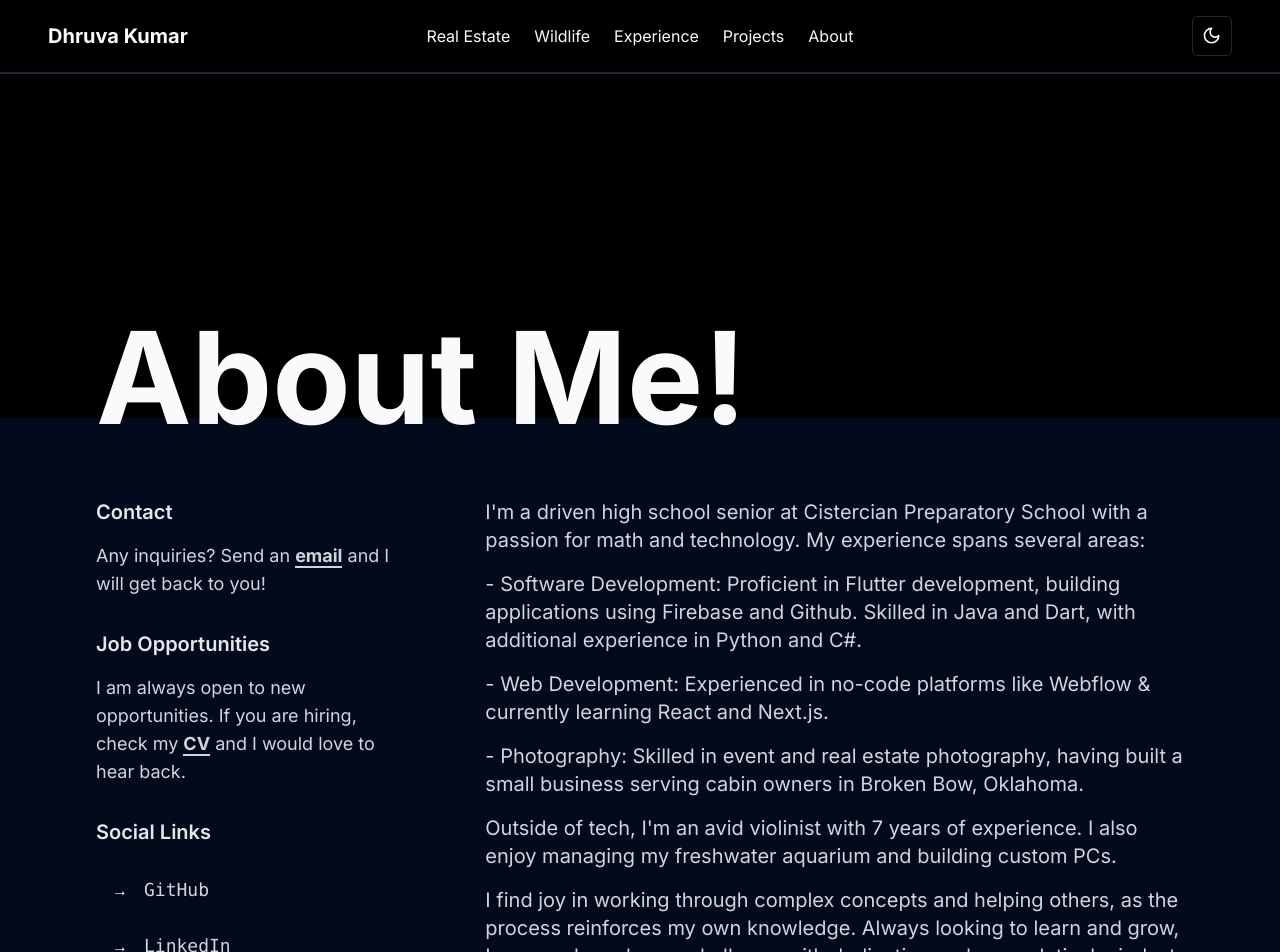
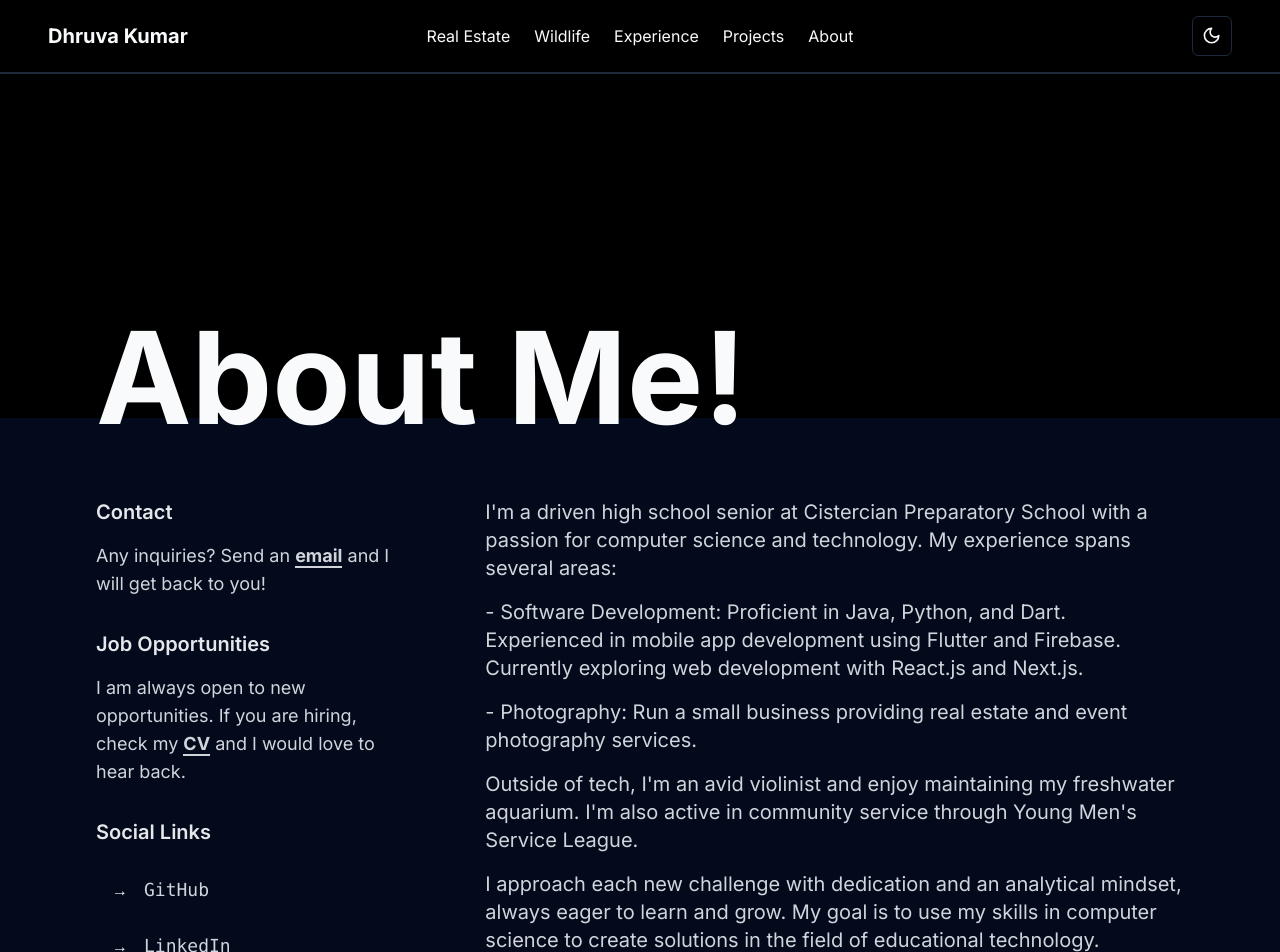
Before and after one commit to dhruva-dk/portfolio, a Next.js app: page /about in a window 1280 px wide. Shown: the top 952 px of the page. Built offline with nearby package versions, Linux system fonts and the light colour scheme.

Commit message:
Update user.js

```diff
--- a/constants/user.js
+++ b/constants/user.js
@@ -40,42 +40,42 @@ const userData = {
 
     ],
     about: {
-      title:
-        "High School Senior interested in Full Stack Development and Real Estate Photography",
+      title: "High School Senior Aspiring to Study Computer Science",
       description: [
-      `I'm a driven high school senior at Cistercian Preparatory School with a passion for math and technology. My experience spans several areas:`,
-      ``,
-      `- Software Development: Proficient in Flutter development, building applications using Firebase and Github. Skilled in Java and Dart, with additional experience in Python and C#.`,
-      ``,
-      ``,
-      `- Web Development: Experienced in no-code platforms like Webflow & currently learning React and Next.js.`,
-      ``,
-      `- Photography: Skilled in event and real estate photography, having built a small business serving cabin owners in Broken Bow, Oklahoma.`,
-      ``,
-      `Outside of tech, I'm an avid violinist with 7 years of experience. I also enjoy managing my freshwater aquarium and building custom PCs.`,
-      ``,
-      `I find joy in working through complex concepts and helping others, as the process reinforces my own knowledge. Always looking to learn and grow, I approach each new challenge with dedication and an analytical mindset.`,
-
-
+        `I'm a driven high school senior at Cistercian Preparatory School with a passion for computer science and technology. My experience spans several areas:`,
+        ``,
+        `- Software Development: Proficient in Java, Python, and Dart. Experienced in mobile app development using Flutter and Firebase. Currently exploring web development with React.js and Next.js.`,
+        ``,
+        ``,
+        `- Photography: Run a small business providing real estate and event photography services.`,
+        ``,
+        `Outside of tech, I'm an avid violinist and enjoy maintaining my freshwater aquarium. I'm also active in community service through Young Men's Service League.`,
+        ``,
+        `I approach each new challenge with dedication and an analytical mindset, always eager to learn and grow. My goal is to use my skills in computer science to create solutions in the field of educational technology.`,
       ],
-      //currentProject: "Tailwind Master Kit",
-      //currentProjectUrl: "https://tailwindmasterkit.com",
     },
     experience: [
 
       {
-        title: "Intern",
+        title: "Software Engineer Intern",
+        company: "Reality5D",
+        year: "2024",
+        companyLink: "reality5d.com",
+        desc: "Develop cross-platform mobile applications using React Native, Firebase and, Autogen. Collaborate with Git and GitHub.",
+      },
+      {
+        title: "IT Intern",
         company: "Sagiss",
         year: "2024",
         companyLink: "sagiss.com",
-        desc: "Took client calls and created team reports using SQL and Power BI.",
+        desc: "Wrote SQL queries to extract ticket data, built Power BI reports for client financial data, and managed support calls as a dispatcher.",
       },
       {
         title: "Math Instructor",
         company: "Mathnasium KV",
         year: "2023-2024",
         companyLink: "mathnasium.com",
-        desc: "Instruct up 4 students per hour on Math topics from Grades 1-10.",
+        desc: "Instruct groups of 4 students per hour, evaluate student work, and communicate with parents regarding progress.",
       },
       {
         title: "Web Designer",
```
